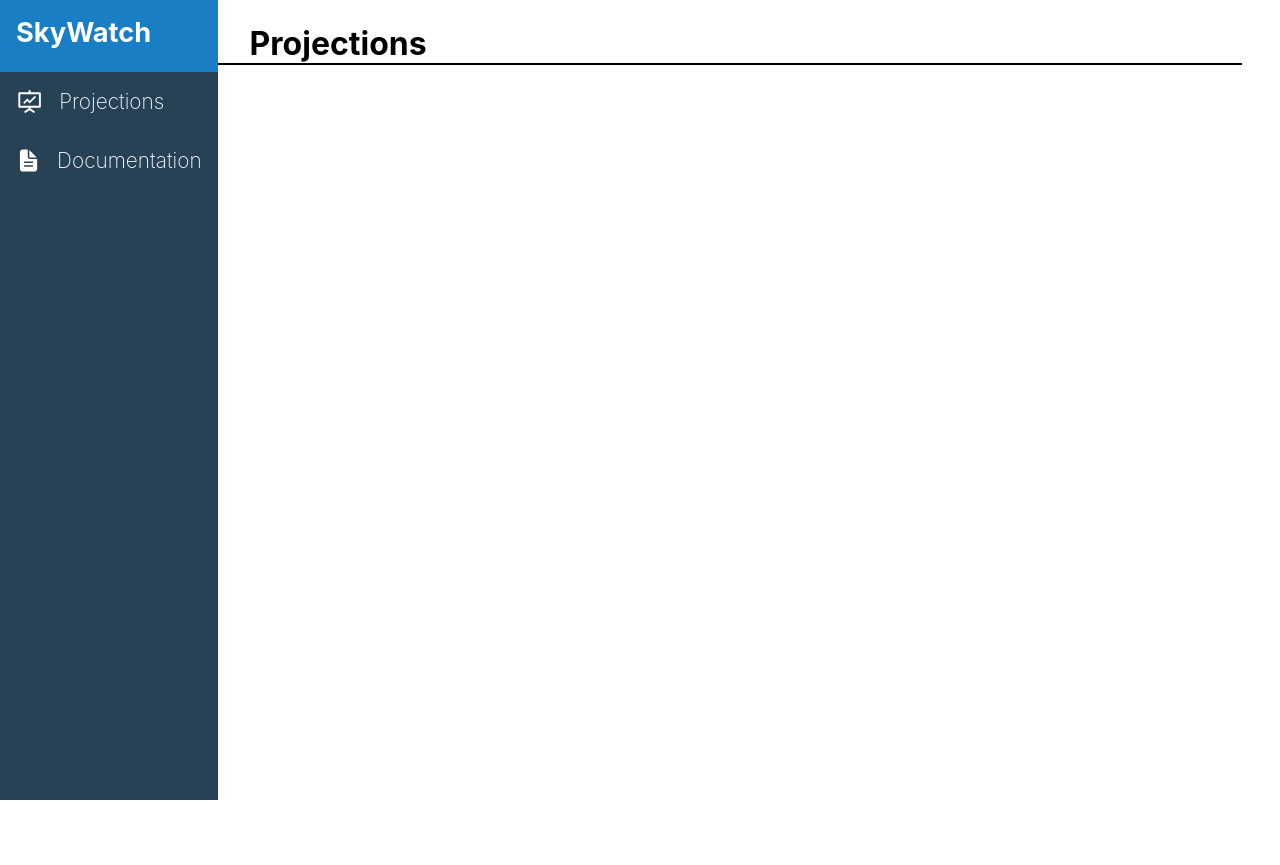
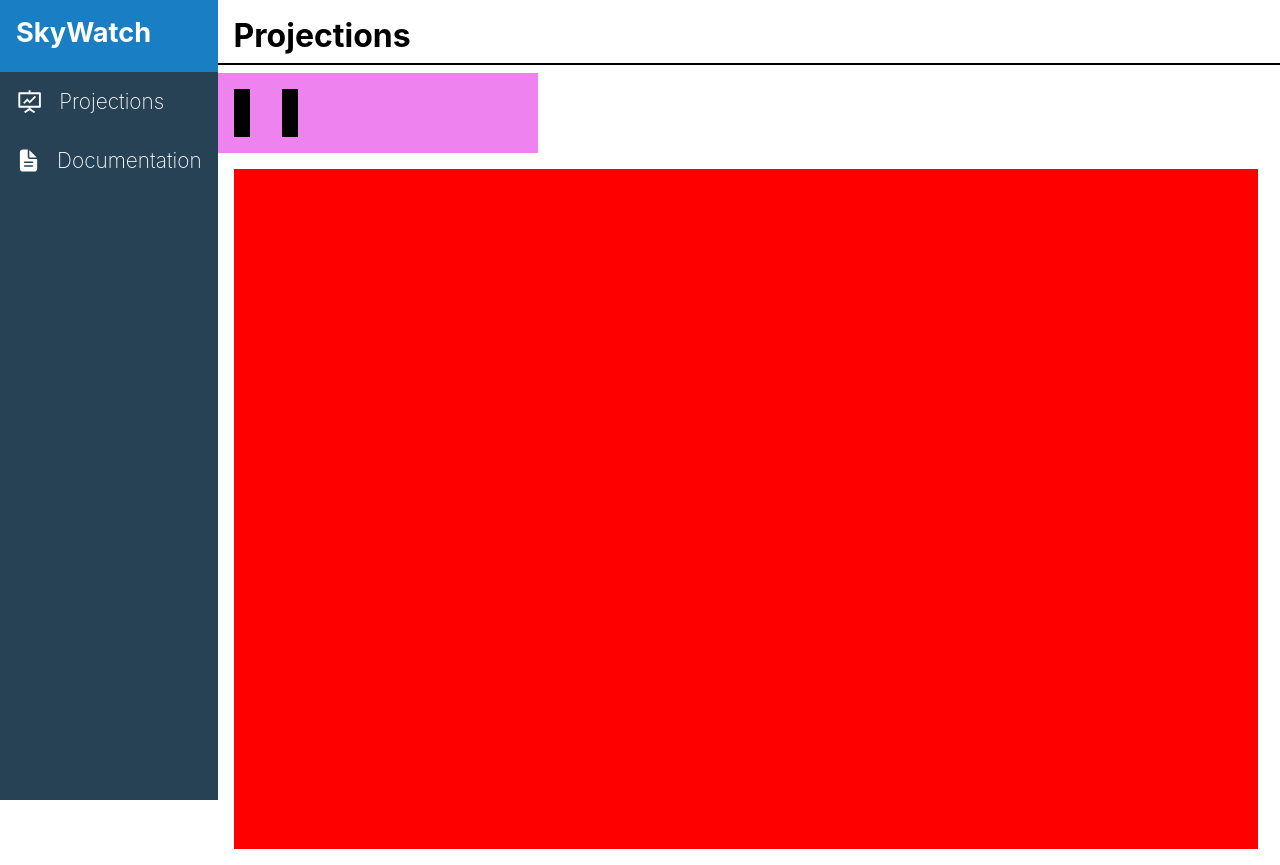
Before and after one commit to ViktorGlogovac/capstone-backend, a React (Create React App) app: page /projections in a window 1280 px wide. Before the commit the page ends 800 px from the top, so only its background shows below. Built offline with nearby package versions, Linux system fonts and the light colour scheme.

Commit message:
Prjections additions

```diff
--- a/src/routes/CSS/Navbar.css
+++ b/src/routes/CSS/Navbar.css
@@ -1,7 +1,7 @@
 .navbarContainer{
     background-color: var(--navbar-background);
     height: 100vh;
-    width: 17%;
+    width: 17VW;
     font-size: 1.7rem;
     font-weight: 700;
 }
--- a/src/routes/CSS/ProjectionsPage.css
+++ b/src/routes/CSS/ProjectionsPage.css
@@ -1,17 +1,46 @@
 .projections-page-title{
     font-weight: 700;
     font-size: 2rem;
-    padding-left: 2rem;
-    padding-top: 1.5rem;
+    padding-left: 1rem;
+    padding-top: 1rem;
 }
 
 .line {
     width: 100%; /* Makes the line span the full width */
     height: 2px; /* Line thickness */
     background-color: black; /* Line color */
-    margin: 0 auto; /* Centers the line horizontally */
+    margin: 0.5rem auto; /* Centers the line horizontally */
 }
 
 .projections_content_area{
-    width: 80%;
+    width: 83VW;
 }
+
+.company_area {
+    background-color: red;
+    width: 80vw; /* Corrected VW to vw */
+    height: 85vh; /* Corrected VH to vh */
+    margin: 1rem;
+    flex-direction: row;
+    overflow: scroll;
+    scrollbar-width: none; /* Hides scrollbar for Firefox */
+}
+
+.company_area::-webkit-scrollbar {
+    display: none; /* Hides scrollbar for Chrome, Safari, and Edge */
+}
+
+.filter_container{
+    display: flex;
+    flex-direction: row;
+    height: 5rem;
+    width: 20rem;
+    background-color: violet;
+}
+
+.filter{
+    height: 3rem;
+    width: 1rem;
+    margin: 1rem;
+    background-color: black;
+}
--- a/src/routes/ProjectionsPage.jsx
+++ b/src/routes/ProjectionsPage.jsx
@@ -8,6 +8,14 @@ function ProjectionsPage() {
         Projections
       </div>
       <div className="line"></div>
+      <div className="filter_container">
+          <div className="filter"></div>
+          <div className="filter"></div>
+        </div>
+
+      <div className="company_area">
+
+      </div>
     </div>
   );
 }
```
